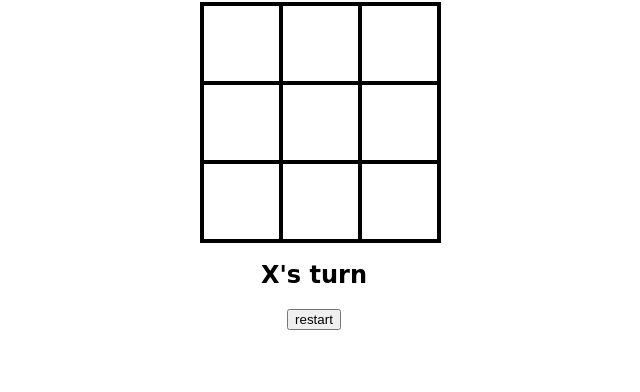
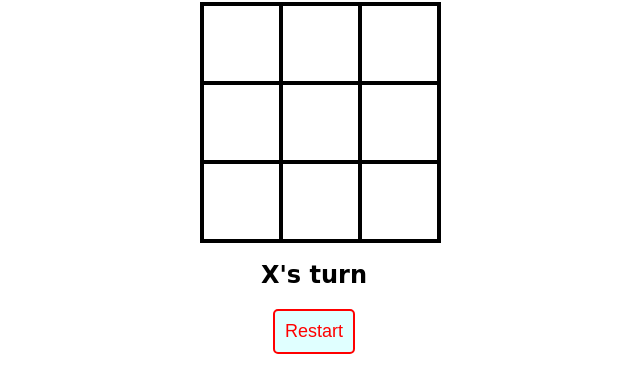
Before and after one commit to sachinchaubey/Tik-tak-toe, a plain HTML site: page index.html in a window 1280 px wide. Shown: the part 64-456 px from the top of the page, without its empty margins (326-966 px from the left). Drawn offline with Linux system fonts and the light colour scheme.

Commit message:
first commit

```diff
--- a/index.html
+++ b/index.html
@@ -22,7 +22,7 @@
             <div cellIndex ="8" class="cell"></div>
         </div>
         <h2 id="statusText"></h2>
-        <button id="restartBtn">restart</button>
+        <button id="restartBtn">Restart</button>
     </div>
     <script src="logic.js"></script>
 
--- a/style.css
+++ b/style.css
@@ -17,3 +17,20 @@
     width: 225px;
     margin: auto;
 }
+
+#restartBtn{
+    /* padding-left: 50%;
+    text-align: center; */
+    /* padding-top: 10px; */
+    background-color: lightcyan;
+    color: red;
+    padding: 10px;
+    font-size: large;
+    border: 2px solid red;
+    border-radius: 5px;
+}
+
+#restartBtn:hover{
+    color: rebeccapurple;
+
+}
```
